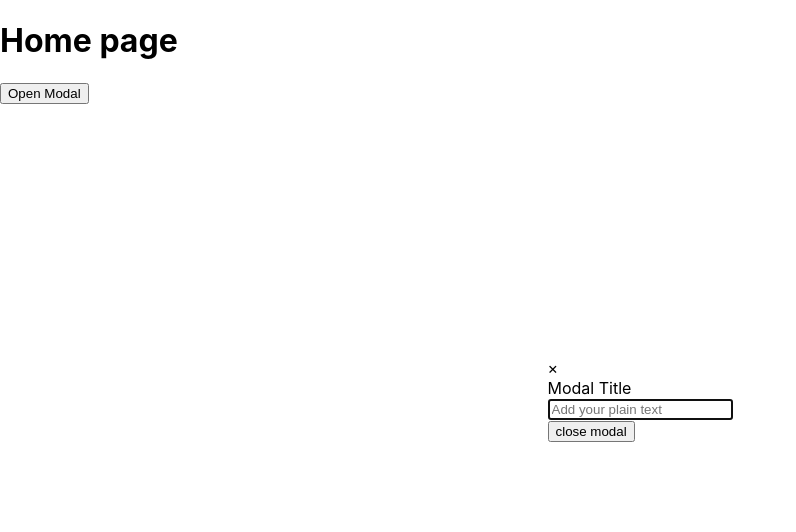
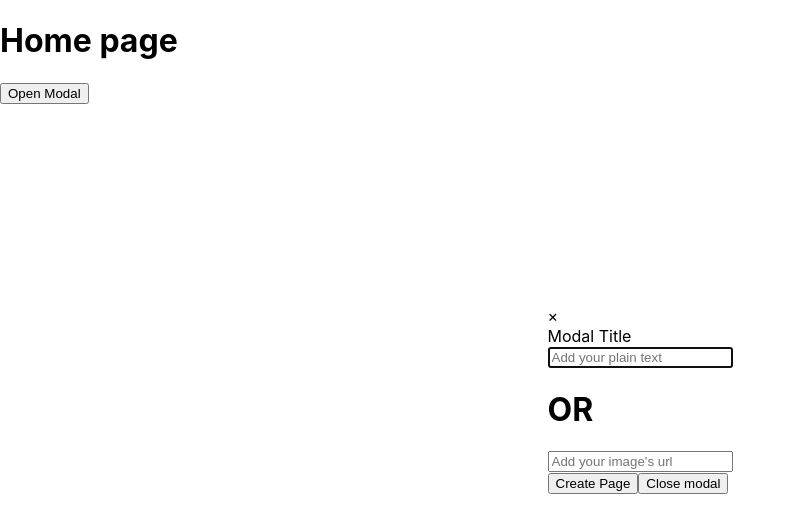
Before and after one commit to NicolasYapobi/MyReactApp, a React (Create React App) app in the folder react-app/: page / in a window 1280 px wide. Both pictures are taken after a click on the button "Open Modal". Shown: the top 532 px of the page, without its empty margins (0-796 px from the left). Built offline with nearby package versions, Linux system fonts and the light colour scheme.

Commit message:
Add input form for image's url

```diff
--- a/react-app/src/App.js
+++ b/react-app/src/App.js
@@ -3,21 +3,26 @@ import logo from './logo.svg';
 import Popup from 'reactjs-popup';
 import './App.css';
 
-interface IApps {
-  value: string;
-  url: string;
-}
-
 class App extends React.Component {
   constructor(props) {
     super(props);
-    this.state = {value: ''};
-    this.handleChange = this.handleChange.bind(this);
+    this.state = {
+      text: '',
+      image_url: '',
+    };
+    this.handleText = this.handleText.bind(this);
+    this.handleURL = this.handleURL.bind(this);
   }
 
-  handleChange(event) {
-    this.setState({value: event.target.value});
-    console.log(this.props.value);
+  handleText(event) {
+    this.setState({text: event.target.text});
+  }
+  handleURL(event) {
+    this.setState({text: event.target.text});
+  }
+
+  handleSubmit(event) {
+    console.log(this.state.text);
   }
 
   render() {
@@ -38,11 +43,19 @@ class App extends React.Component {
                   {" "}
                   <form>
                     <label>
-                      <input type="text" onChange={this.handleChange} placeholder="Add your plain text"/>
+                      <input type="text" onChange={this.handleText} placeholder="Add your plain text"/>
+                      <h1> OR </h1>
+                      <input type="text" onChange={this.handleURL} placeholder="Add your image's url"/>
                     </label>
                   </form>
                 </div>
                 <div className="actions">
+                  <button
+                    className="button"
+                    onClick={() => this.handleSubmit()}
+                  >
+                    Create Page
+                  </button>
                   <button
                     className="button"
                     onClick={() => {
@@ -50,7 +63,7 @@ class App extends React.Component {
                       close();
                     }}
                   >
-                    close modal
+                    Close modal
                   </button>
                 </div>
               </div>
```
